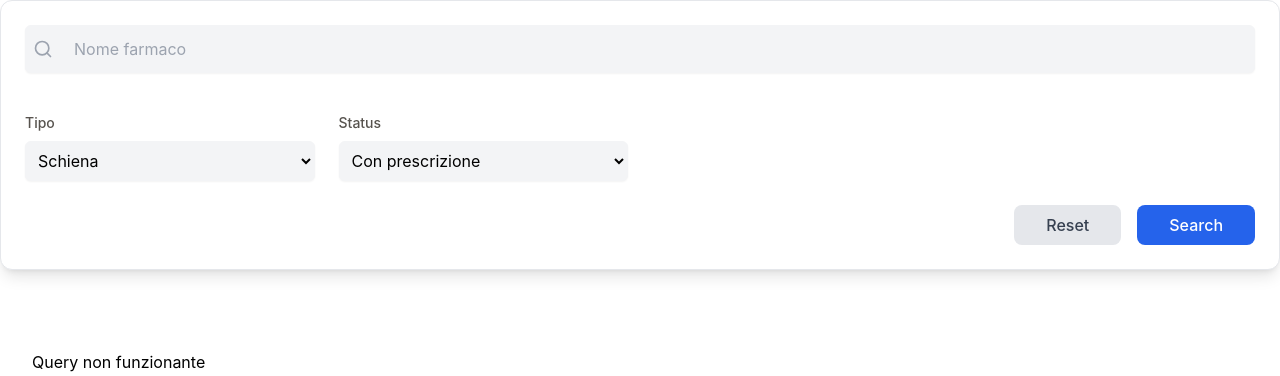
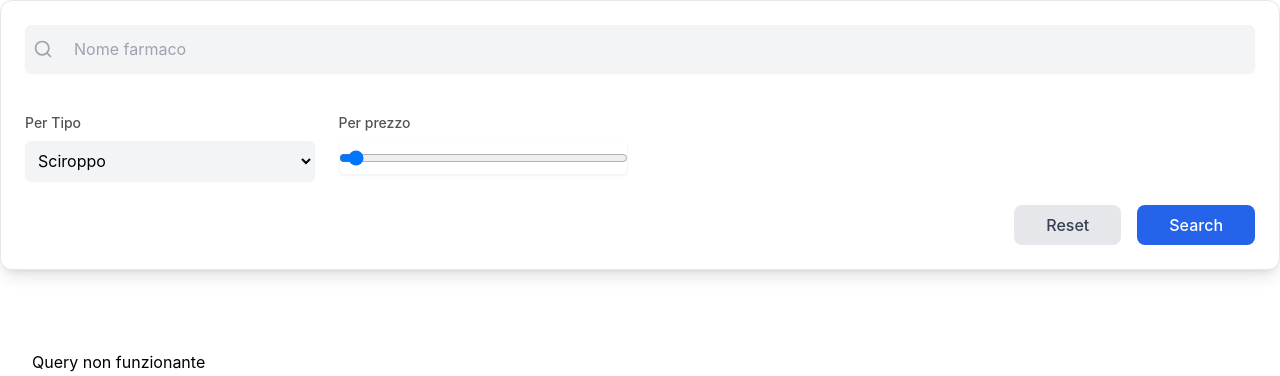
Before and after one commit to CicaMatt/MediCare, a Flask app: page /farmaci in a window 1280 px wide. Shown: the part 72-448 px from the top of the page. Run offline with Flask 3, Linux system fonts and the light colour scheme; style sheets or scripts are compiled from the project's sources; parts of the project's set-up code (start-up, migrations or seed data) failed here and were passed over.

Commit message:
Filtro dei farmaci inserito

```diff
--- a/flaskDir/templates/Farmaci.html
+++ b/flaskDir/templates/Farmaci.html
@@ -5,51 +5,61 @@
     <title>Farmaci</title>
     <link rel="stylesheet" href="{{url_for('static',filename='grafica/main.css')}}">
 </head>
-<body>
+<body onload="resetLive()">
 
 {% include 'Navbar.html' %}
 
+<script>
+  function seeLive(){
+    prezzo=document.getElementById("prezzo").value
+    document.getElementById("live").innerHTML=prezzo
+    document.getElementById("live").style.display="inline"
+  }
+  function resetLive(){
+    document.getElementById("live").style.display="none"
+  }
 
+</script>
 
   <div class="flex flex-col">
     <div class="rounded-xl border border-gray-200 bg-white p-6 shadow-lg">
-      <form class="">
+      <form class="" method="POST", action="{{url_for('farmacia.filtroFarmaci')}}">
         <div class="relative mb-10 w-full flex  items-center justify-between rounded-md">
           <svg class="absolute left-2 block h-5 w-5 text-gray-400" xmlns="http://www.w3.org/2000/svg" width="24" height="24" viewBox="0 0 24 24" fill="none" stroke="currentColor" stroke-width="2" stroke-linecap="round" stroke-linejoin="round">
             <circle cx="11" cy="11" r="8" class=""></circle>
             <line x1="21" y1="21" x2="16.65" y2="16.65" class=""></line>
           </svg>
-          <input type="name" name="search" class="h-12 w-full cursor-text rounded-md border border-gray-100 bg-gray-100 py-4 pr-40 pl-12 shadow-sm outline-none focus:border-blue-500 focus:ring focus:ring-blue-200 focus:ring-opacity-50" placeholder="Nome farmaco" />
+          <input type="search" name="search" class="h-12 w-full cursor-text rounded-md border border-gray-100 bg-gray-100 py-4 pr-40 pl-12 shadow-sm outline-none focus:border-blue-500 focus:ring focus:ring-blue-200 focus:ring-opacity-50" placeholder="Nome farmaco" />
         </div>
 
         <div class="grid grid-cols-1 gap-6 md:grid-cols-2 lg:grid-cols-3 xl:grid-cols-4">
 
 
           <div class="flex flex-col">
-            <label for="manufacturer" class="text-sm font-medium text-stone-600">Tipo</label>
+            <label for="manufacturer" class="text-sm font-medium text-stone-600"> Per Tipo</label>
 
-            <select id="manufacturer" class="mt-2 block w-full rounded-md border border-gray-100 bg-gray-100 px-2 py-2 shadow-sm outline-none focus:border-blue-500 focus:ring focus:ring-blue-200 focus:ring-opacity-50">
-              <option>Schiena</option>
-              <option>Pancia</option>
-              <option>Testa</option>
+            <select id="manufacturer" name="categoria" class="mt-2 block w-full rounded-md border border-gray-100 bg-gray-100 px-2 py-2 shadow-sm outline-none focus:border-blue-500 focus:ring focus:ring-blue-200 focus:ring-opacity-50">
+              <option>Sciroppo</option>
+              <option>Compresse</option>
+              <option>Orosolubile</option>
             </select>
           </div>
 
 
 
           <div class="flex flex-col">
-            <label for="status" class="text-sm font-medium text-stone-600">Status</label>
+            <label for="prezzo" class="text-sm font-medium text-stone-600">Per prezzo</label>
 
-            <select id="status" class="mt-2 block w-full cursor-pointer rounded-md border border-gray-100 bg-gray-100 px-2 py-2 shadow-sm outline-none focus:border-blue-500 focus:ring focus:ring-blue-200 focus:ring-opacity-50">
-              <option>Con prescrizione</option>
-              <option>Senza prescrizione</option>
-            </select>
+            <input type="range" id="prezzo" name="prezzo" onmousemove="seeLive()" value="2" min="2" max="80" step="1" class="mt-2 block w-full cursor-pointer rounded-md border border-gray-100 bg-gray-100 px-2 py-2 shadow-sm outline-none focus:border-blue-500 focus:ring focus:ring-blue-200 focus:ring-opacity-50">
+            <span id="live">0</span>
           </div>
         </div>
 
+
+
         <div class="mt-6 grid w-full grid-cols-2 justify-end space-x-4 md:flex">
-          <button class="rounded-lg bg-gray-200 px-8 py-2 font-medium text-gray-700 outline-none hover:opacity-80 focus:ring">Reset</button>
-          <button class="rounded-lg bg-blue-600 px-8 py-2 font-medium text-white outline-none hover:opacity-80 focus:ring">Search</button>
+          <button type="reset"  onclick="resetLive()" class="rounded-lg bg-gray-200 px-8 py-2 font-medium text-gray-700 outline-none hover:opacity-80 focus:ring">Reset</button>
+          <button type="submit" class="rounded-lg bg-blue-600 px-8 py-2 font-medium text-white outline-none hover:opacity-80 focus:ring">Search</button>
         </div>
       </form>
     </div>
```
Also changed, not shown: flaskDir/source/Farmaci/FarmaciControl.py (+7 -0 lines), flaskDir/source/Farmaci/FarmaciService.py (+13 -0 lines).
